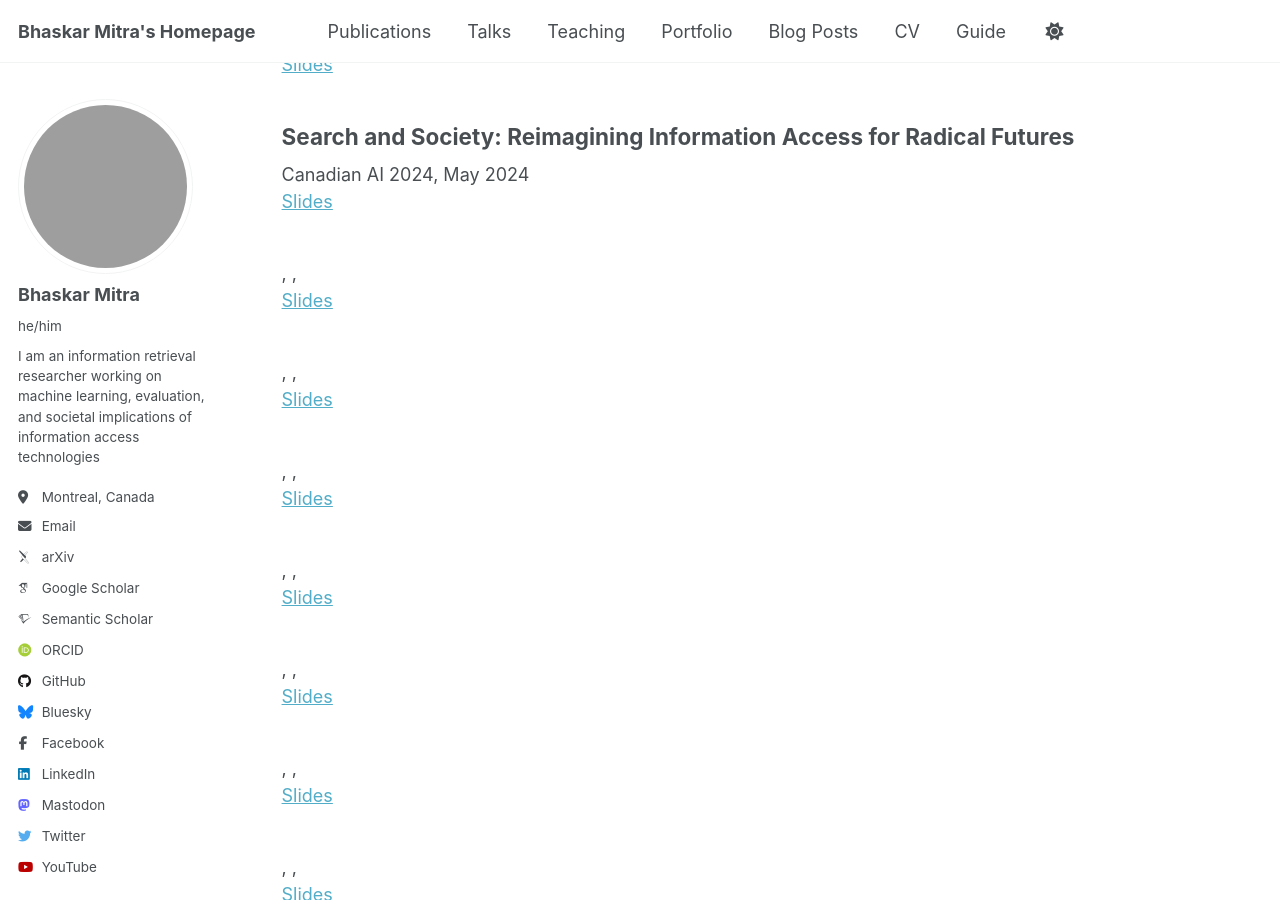
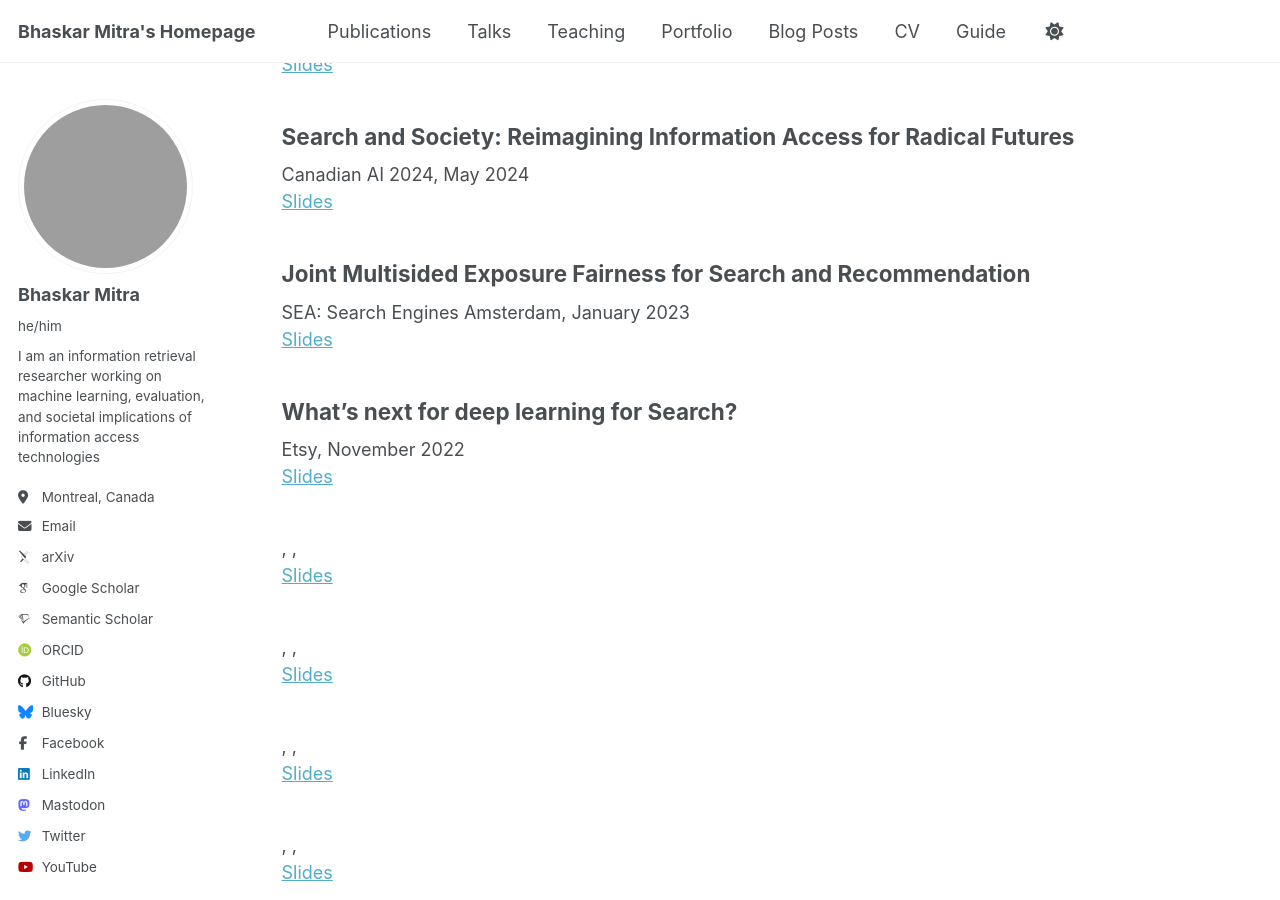
Before and after one commit to bhaskar-mitra/bhaskar-mitra.github.io, a Jekyll site: the page built from _pages/talks.html, in a window 1280 px wide and 900 px high, scrolled down 1100 px. Built offline with Jekyll 4.4.1, drawn with Linux system fonts in a browser that asks for light colours; some web fonts are replaced; grey boxes are pictures that could not be loaded.

Commit message:
Update talks.html

```diff
--- a/_pages/talks.html
+++ b/_pages/talks.html
@@ -64,18 +64,16 @@ author_profile: true
     <a href="https://www.slideshare.net/slideshow/search-and-society-reimagining-information-access-for-radical-futures/269368270">Slides</a>
   </article>
   <article class="archive__item" itemscope itemtype="http://schema.org/CreativeWork">
-    <h2></h2>
-    <a href="" style="text-decoration:none;color:inherit"></a>,
-    <a href="" style="text-decoration:none;color:inherit"></a>,
-    <br/>
-    <a href="">Slides</a>
+    <h2>Joint Multisided Exposure Fairness for Search and Recommendation</h2>
+    <a href="https://www.meetup.com/sea-search-engines-amsterdam/" style="text-decoration:none;color:inherit"> SEA: Search Engines Amsterdam</a>,
+    January 2023<br/>
+    <a href="https://www.slideshare.net/BhaskarMitra3/joint-multisided-exposure-fairness-for-search-and-recommendation">Slides</a>
   </article>
   <article class="archive__item" itemscope itemtype="http://schema.org/CreativeWork">
-    <h2></h2>
-    <a href="" style="text-decoration:none;color:inherit"></a>,
-    <a href="" style="text-decoration:none;color:inherit"></a>,
-    <br/>
-    <a href="">Slides</a>
+    <h2>What’s next for deep learning for Search?</h2>
+    <a href="https://www.etsy.com/" style="text-decoration:none;color:inherit">Etsy</a>,
+    November 2022<br/>
+    <a href="https://www.slideshare.net/BhaskarMitra3/whats-next-for-deep-learning-for-search">Slides</a>
   </article>
   <article class="archive__item" itemscope itemtype="http://schema.org/CreativeWork">
     <h2></h2>
```
